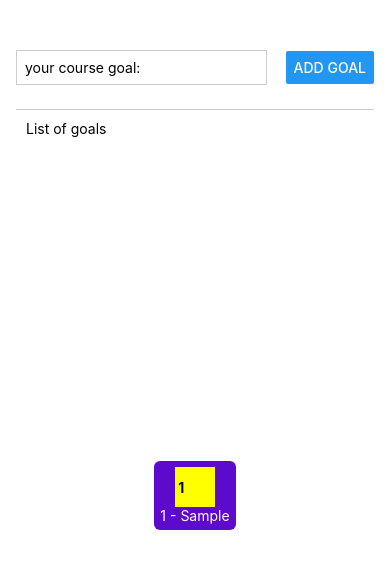
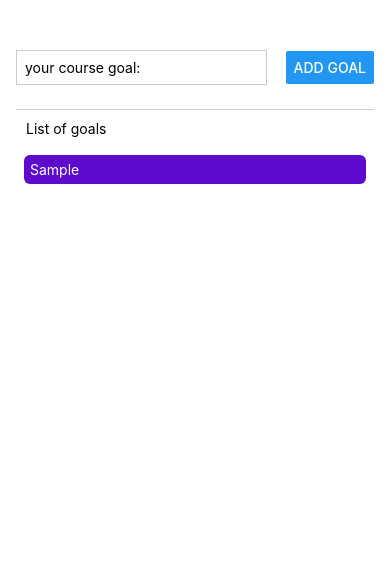
Before and after one commit to ergincetn01/rn-beginner, a React Native app: screen / in a window 390 px wide. Both pictures are taken after typing "Sample" into the empty fields and a click on the button "ADD GOAL". Shown: the top 568 px of the page. Built offline with nearby package versions, Linux system fonts and the light colour scheme.

Commit message:
list is mapped with FlatList

```diff
--- a/App.js
+++ b/App.js
@@ -1,5 +1,13 @@
 import { useState } from "react";
-import { Button, StyleSheet, Text, TextInput, View } from "react-native";
+import {
+  Button,
+  FlatList,
+  ScrollView,
+  StyleSheet,
+  Text,
+  TextInput,
+  View,
+} from "react-native";
 
 export default function App() {
   const [newGoal, setNewGoal] = useState("");
@@ -12,7 +20,11 @@ export default function App() {
   function goalAddHandler() {
     console.log(newGoal);
 
-    setGoals((currentGoals) => [...currentGoals, newGoal]);
+    setGoals((currentGoals) => [
+      ...currentGoals,
+
+      { text: newGoal, key: Math.random().toString() },
+    ]);
     reset();
   }
 
@@ -31,24 +43,24 @@ export default function App() {
         <Button title="Add goal" onPress={goalAddHandler} />
       </View>
       <Text style={styles.listTitle}>List of goals</Text>
-      <View
-        style={{
-          flexDirection: "column",
-          justifyContent: "center",
-          margin: "auto",
-        }}
-      >
-        {/* make the appereance => index inside a circle with padding in the same row the title of goal */}
-        {goals.map((goal) => (
-          <View style={styles.goalItem} key={goal}>
-            <View style={styles.indexContainer}>
-              <Text style={styles.indexText}> {goals.indexOf(goal) + 1}</Text>
-            </View>
-            <Text style={styles.goalText}>
-              {goals.indexOf(goal) + 1} - {goal}
-            </Text>
-          </View>
-        ))}
+      {/* make the appereance => index inside a circle with padding in the same row the title of goal */}
+      {/* <View style={styles.indexContainer}>
+          <Text style={styles.indexText}> {goals.indexOf(goal) + 1}</Text>
+          </View> */}
+      <View>
+        <FlatList
+          data={goals}
+          renderItem={(itemData) => {
+            return (
+              <View style={styles.goalItem}>
+                <Text style={styles.goalText}>{itemData.item.text}</Text>
+              </View>
+            );
+          }}
+          keyExtractor={(item, index) => {
+            return item.key;
+          }}
+        />
 
         <View style={styles.goalsContainer}></View>
       </View>
```
Also changed, not shown: FlexSquares.js (renamed from screens/FlexSquares.js).
